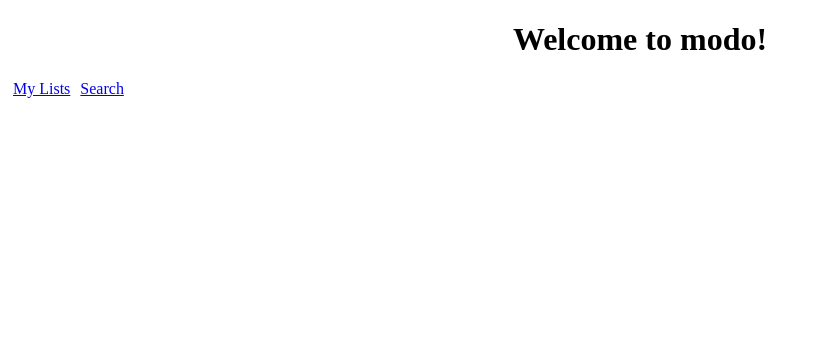
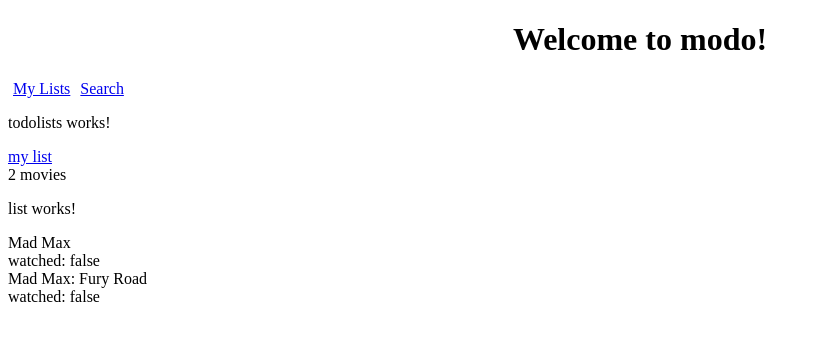
Before and after one commit to Feiyang1/modo, an Angular app: page /mylists/list/1 in a window 1280 px wide. Before the commit this address led to /. Shown: the top 340 px of the page, without its empty margins (0-820 px from the left). Built offline with nearby package versions, Linux system fonts and the light colour scheme.

Commit message:
add movie to hard coded list

```diff
--- a/src/app/app.module.ts
+++ b/src/app/app.module.ts
@@ -7,6 +7,7 @@ import { TodolistsComponent } from './todolists/todolists.component';
 import { SearchComponent } from './search/search.component';
 import { HttpClientModule }    from '@angular/common/http';
 import { MovieDetailComponent } from './movie-detail/movie-detail.component';
+import { ListComponent } from './list/list.component';
 
 @NgModule({
   declarations: [
@@ -14,6 +15,7 @@ import { MovieDetailComponent } from './movie-detail/movie-detail.component';
     TodolistsComponent,
     SearchComponent,
     MovieDetailComponent,
+    ListComponent,
   ],
   imports: [
     BrowserModule,
--- /dev/null
+++ b/src/app/list/list.component.html
@@ -0,0 +1,9 @@
+<p>
+  list works!
+</p>
+
+<div *ngFor="let movie of todoMovies">
+  <div>{{movie.title}}</div>
+  <div>watched: {{movie.watched}}</div>
+  <div *ngIf="movie.watched">watched at: {{movie.watched_time}}</div>
+</div>
--- /dev/null
+++ b/src/app/list/list.component.ts
@@ -0,0 +1,23 @@
+import { Component, OnInit } from '@angular/core';
+import { ActivatedRoute } from '@angular/router';
+import { ListsService, ToDoMovie } from '../lists.service';
+
+@Component({
+  selector: 'app-list',
+  templateUrl: './list.component.html',
+  styleUrls: ['./list.component.css']
+})
+export class ListComponent implements OnInit {
+  todoMovies: ToDoMovie[] = [];
+
+  constructor(
+    private route: ActivatedRoute,
+    private listsService: ListsService
+  ) { }
+
+  ngOnInit() {
+    const id = this.route.snapshot.paramMap.get('id');
+    this.todoMovies = this.listsService.getList(id);
+  }
+
+}
--- /dev/null
+++ b/src/app/lists.service.ts
@@ -0,0 +1,52 @@
+import { Injectable } from '@angular/core';
+
+const DEFAULT_LIST: ToDoMovie[] = [{
+  id: 9659,
+  title: "Mad Max",
+  watched: false
+}, {
+  id: 76341,
+  title: "Mad Max: Fury Road",
+  watched: false
+}
+];
+
+@Injectable({
+  providedIn: 'root'
+})
+export class ListsService {
+
+  constructor() { }
+
+  getLists(): ToDoMovieList[] {
+    return [{
+      id: '1',
+      name: 'my list',
+      movies: DEFAULT_LIST
+    }];
+  }
+
+  getList(id: string): ToDoMovie[] {
+    return DEFAULT_LIST;
+  }
+
+  addToList(id: string, movie: { id: number, title: string }): void {
+    DEFAULT_LIST.push({
+      ...movie,
+      watched: false
+    });
+  }
+}
+
+export interface ToDoMovieList {
+  id: string;
+  name: string;
+  movies: ToDoMovie[];
+}
+
+export interface ToDoMovie {
+  id: number; // tmdb id
+  title: string;
+  watched: boolean;
+  watched_time?: string;
+}
--- a/src/app/movie-detail/movie-detail.component.html
+++ b/src/app/movie-detail/movie-detail.component.html
@@ -6,5 +6,5 @@
   <div>{{movie.release_date}}</div>
   <div *ngIf="movie.homepage">{{movie.homepage}}</div>
   <div>{{movie.overview}}</div>
-
+  <div (click)="addMovieToList(movie)">Add to my list</div>
 </div>
--- a/src/app/movie-detail/movie-detail.component.ts
+++ b/src/app/movie-detail/movie-detail.component.ts
@@ -1,6 +1,7 @@
 import { Component, OnInit } from '@angular/core';
 import { ActivatedRoute } from '@angular/router';
 import { MovieDetail, MovieService } from '../movie.service';
+import { ListsService } from '../lists.service';
 
 @Component({
   selector: 'app-movie-detail',
@@ -12,7 +13,9 @@ export class MovieDetailComponent implements OnInit {
 
   constructor(
     private route: ActivatedRoute,
-    private movieService: MovieService) { }
+    private movieService: MovieService,
+    private listsService: ListsService
+  ) { }
 
   ngOnInit() {
     this.getMovieDetail();
@@ -23,4 +26,10 @@ export class MovieDetailComponent implements OnInit {
     this.movieService.getMovie(id).subscribe(value => this.movie = value);
   }
 
+  private addMovieToList(movie: MovieDetail): void {
+    this.listsService.addToList('1', {
+      id: movie.id,
+      title: movie.title
+    });
+  }
 }
--- a/src/app/movie.service.ts
+++ b/src/app/movie.service.ts
@@ -19,7 +19,7 @@ export class MovieService {
 
 // TODO: add more properties
 export interface MovieDetail {
-  id: string; // tmdb id
+  id: number; // tmdb id
   title: string;
   overview: string;
   release_date: string;
--- a/src/app/search.service.ts
+++ b/src/app/search.service.ts
@@ -72,5 +72,5 @@ interface TVSearchOptions extends SearchOptions {
 export interface Movie {
   title: string;
   release_date: string;
-  id: string; // tmdb id
+  id: number; // tmdb id
 }
--- a/src/app/todolists/todolists.component.html
+++ b/src/app/todolists/todolists.component.html
@@ -1,3 +1,12 @@
 <p>
   todolists works!
 </p>
+
+<div *ngFor="let list of lists">
+  <a routerLink="list/{{list.id}}">
+    <div>{{list.name}}</div>
+  </a>
+  <div>{{list.movies.length}} movies</div>
+</div>
+
+<router-outlet></router-outlet>
--- a/src/app/todolists/todolists.component.ts
+++ b/src/app/todolists/todolists.component.ts
@@ -1,4 +1,5 @@
 import { Component, OnInit } from '@angular/core';
+import { ListsService, ToDoMovieList } from '../lists.service';
 
 @Component({
   selector: 'app-todolists',
@@ -6,10 +7,11 @@ import { Component, OnInit } from '@angular/core';
   styleUrls: ['./todolists.component.css']
 })
 export class TodolistsComponent implements OnInit {
-
-  constructor() { }
+  lists: ToDoMovieList[] = [];
+  constructor(private listsService: ListsService) { }
 
   ngOnInit() {
+    this.lists = this.listsService.getLists();
   }
 
 }
```
Also changed, not shown: src/app/app-routing.module.ts (+8 -1 lines), src/app/list/list.component.css (added), 2 other files (tests, documents, lock files or other folders).
